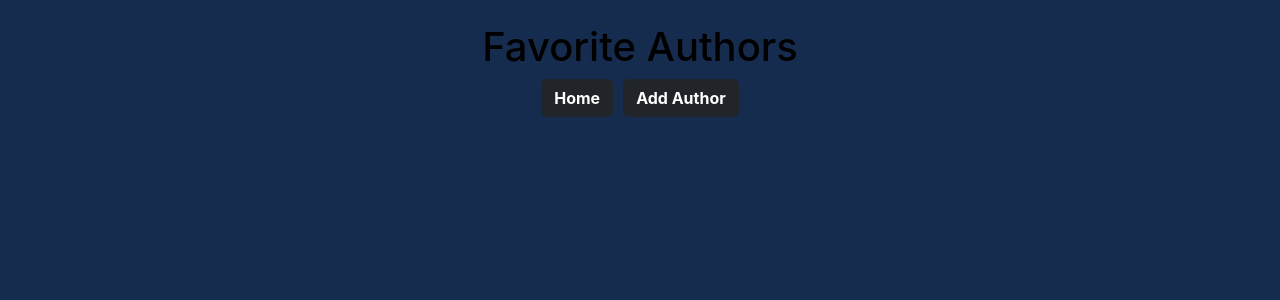
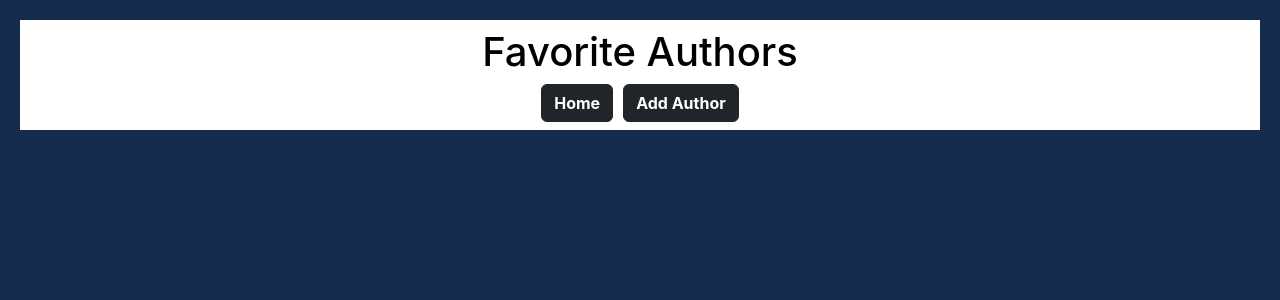
Before and after one commit to PaulDeUlloa/MERN_Authors, a React (Create React App) app in the folder client/: page / in a window 1280 px wide. Shown: the top 300 px of the page. Built offline with nearby package versions, Linux system fonts and the light colour scheme.

Commit message:
navbar adjustments

```diff
--- a/client/src/App.css
+++ b/client/src/App.css
@@ -42,8 +42,8 @@ body{
 }
 
 #navBar{
-  background-color: rgb(255, 255, 255), mediumaquamarine;
-  margin: 15px;
+  background-color: rgb(255, 255, 255);
+  margin: 20px;
   padding: 8px;
 }
 
```
